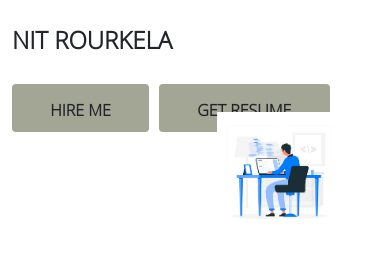
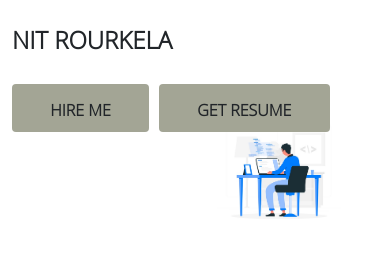
Before and after one commit to may182/may182.github.io, a plain HTML site: page index.html in a window 390 px wide. Shown: the part 377-632 px from the top of the page. Drawn offline with Linux system fonts and the light colour scheme.

Commit message:
Update index.html

```diff
--- a/index.html
+++ b/index.html
@@ -17,8 +17,9 @@
     <style>
         @media only screen and (max-width: 600px) {
         .bannerimg{
-                height:0px;
-                widrh: 0px;
+                z-index:-1;
+                position:relative;
+                display:block;
             }
 }
     </style>
```
